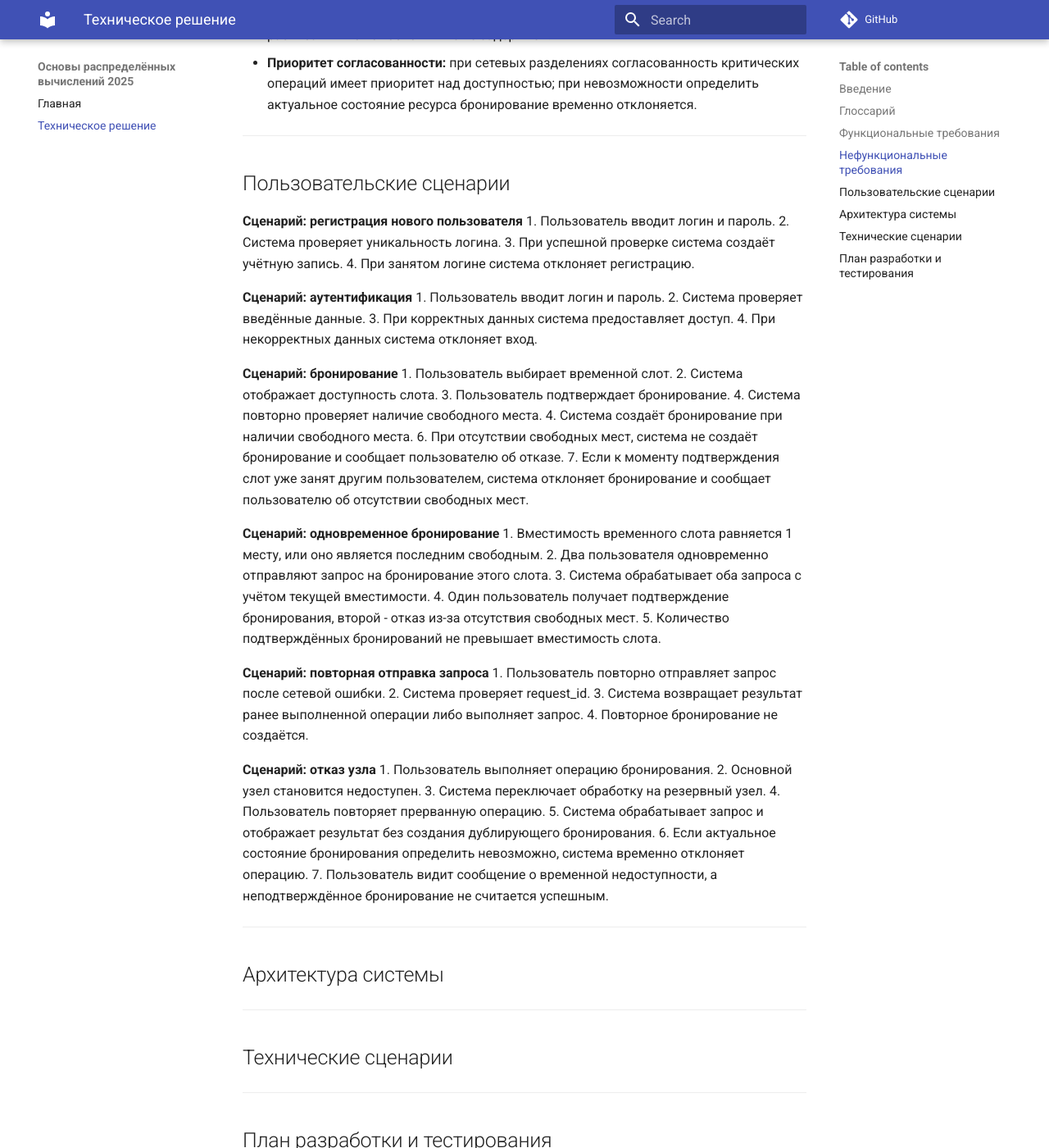
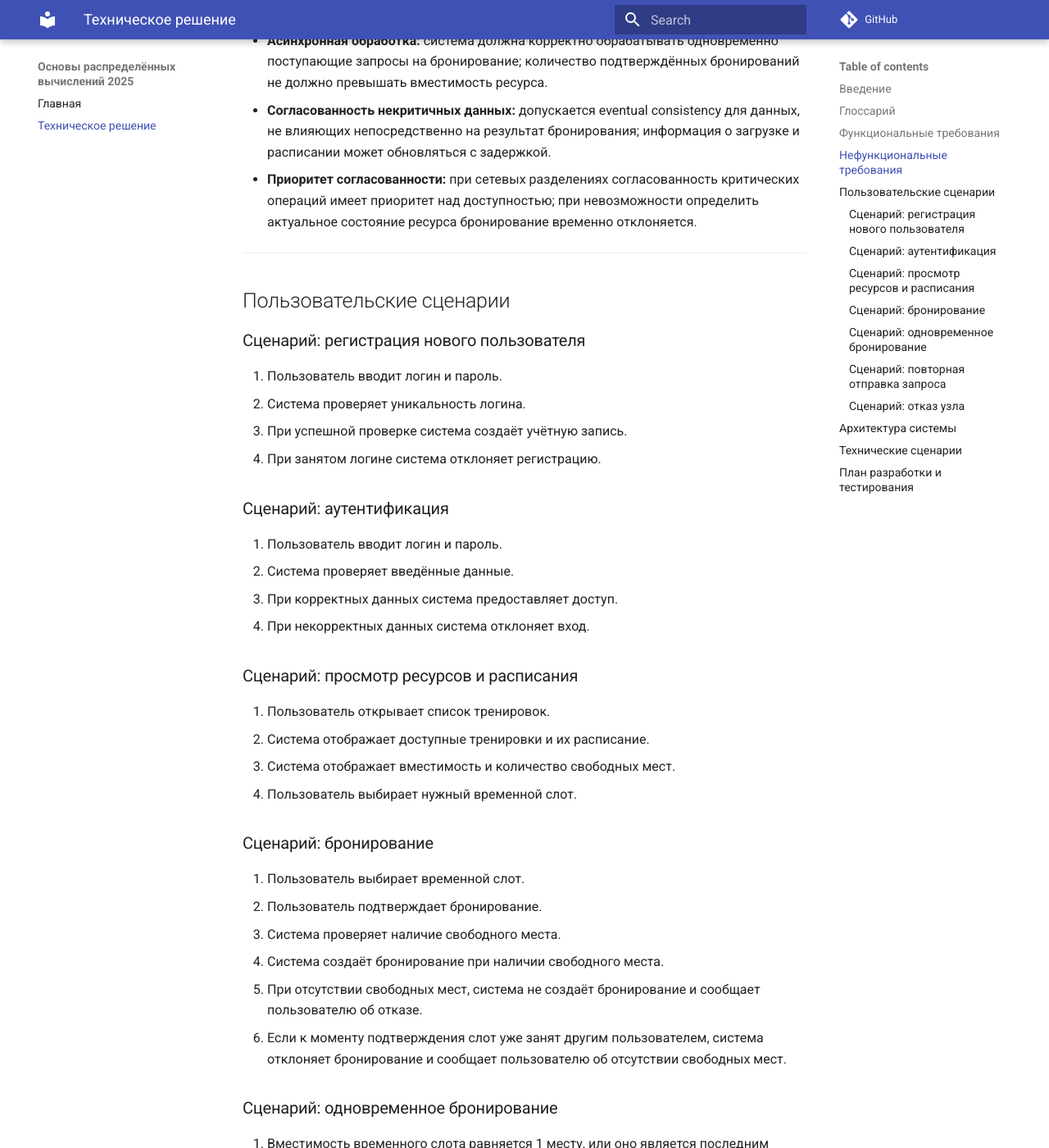
Before and after one commit to spbu-ds-practicum-2026/4positions, an MkDocs documentation site: the page built from docs/tr.md, in a window 1280 px wide and 1400 px high, scrolled down 2503 px. Shown: the whole window at 82% size. Built offline with MkDocs 1.6.1 and Material for MkDocs 9.7.7, drawn with Linux system fonts in a browser that asks for light colours; comment, search, counter and statistics services are not loaded; some of the changed text lies outside the part shown.

Commit message:
Исправления после ревью 2

```diff
--- a/docs/tr.md
+++ b/docs/tr.md
@@ -51,54 +53,59 @@
 - **Распределённость:** распределение данных между несколькими независимыми узлами без единого центрального узла хранения и обработки всех бронирований.
 - **Отказоустойчивость:** система должна продолжать работу при отказе отдельного узла; для каждого шарда используется резервная реплика, при отказе основного узла выполняется переключение на резервный узел (failover).
 - **Консистентность:** отсутствие превышения вместимости ресурса; проверка доступности места и создание бронирования выполняются атомарно.
-- **Устойчивость к сетевым ошибкам:** использование тайм-аутов и повторных попыток; повторная отправка запроса не приводит к повторному бронированию; для идентификации операций используется уникальный request_id.
-- **Асинхронная обработка:** система должна корректно обрабатывать одновременно поступаюзие запросы на бронирование; количество подтверждённых бронирований не должно превышать вместимость ресурса.
+- **Устойчивость к сетевым ошибкам:** использование тайм-аутов и повторных попыток; повторная отправка запроса не приводит к повторному бронированию; для идентификации операций используется уникальный `request_id`.
+- **Асинхронная обработка:** система должна корректно обрабатывать одновременно поступающие запросы на бронирование; количество подтверждённых бронирований не должно превышать вместимость ресурса.
 - **Согласованность некритичных данных:** допускается eventual consistency для данных, не влияющих непосредственно на результат бронирования; информация о загрузке и расписании может обновляться с задержкой.
 - **Приоритет согласованности:** при сетевых разделениях согласованность критических операций имеет приоритет над доступностью; при невозможности определить актуальное состояние ресурса бронирование временно отклоняется.
 
 ---
 
 ## Пользовательские сценарии
-**Сценарий: регистрация нового пользователя**
+### Сценарий: регистрация нового пользователя
 1. Пользователь вводит логин и пароль.
 2. Система проверяет уникальность логина.
 3. При успешной проверке система создаёт учётную запись.
 4. При занятом логине система отклоняет регистрацию.
 
-**Сценарий: аутентификация**
+### Сценарий: аутентификация
 1. Пользователь вводит логин и пароль.
 2. Система проверяет введённые данные.
 3. При корректных данных система предоставляет доступ.
 4. При некорректных данных система отклоняет вход.
 
-**Сценарий: бронирование**
+### Сценарий: просмотр ресурсов и расписания
+1. Пользователь открывает список тренировок.
+2. Система отображает доступные тренировки и их расписание.
+3. Система отображает вместимость и количество свободных мест.
+4. Пользователь выбирает нужный временной слот.
+
+### Сценарий: бронирование
 1. Пользователь выбирает временной слот.
-2. Система отображает доступность слота.
-3. Пользователь подтверждает бронирование.
-4. Система повторно проверяет наличие свободного места.
+2. Пользователь подтверждает бронирование.
+3. Система проверяет наличие свободного места.
 4. Система создаёт бронирование при наличии свободного места.
-6. При отсутствии свободных мест, система не создаёт бронирование и сообщает пользователю об отказе.
-7. Если к моменту подтверждения слот уже занят другим пользователем, система отклоняет бронирование и сообщает пользователю об отсутствии свободных мест.
+5. При отсутствии свободных мест, система не создаёт бронирование и сообщает пользователю об отказе.
+6. Если к моменту подтверждения слот уже занят другим пользователем, система отклоняет бронирование и сообщает пользователю об отсутствии свободных мест.
 
-**Сценарий: одновременное бронирование**
+### Сценарий: одновременное бронирование
 1. Вместимость временного слота равняется 1 месту, или оно является последним свободным.
 2. Два пользователя одновременно отправляют запрос на бронирование этого слота.
 3. Система обрабатывает оба запроса с учётом текущей вместимости.
 4. Один пользователь получает подтверждение бронирования, второй - отказ из-за отсутствия свободных мест.
 5. Количество подтверждённых бронирований не превышает вместимость слота.
 
-**Сценарий: повторная отправка запроса**
+### Сценарий: повторная отправка запроса
 1. Пользователь повторно отправляет запрос после сетевой ошибки.
-2. Система проверяет request_id.
+2. Система проверяет `request_id`.
 3. Система возвращает результат ранее выполненной операции либо выполняет запрос.
 4. Повторное бронирование не создаётся.
 
-**Сценарий: отказ узла**
+### Сценарий: отказ узла
 1. Пользователь выполняет операцию бронирования.
 2. Основной узел становится недоступен.
 3. Система переключает обработку на резервный узел.
 4. Пользователь повторяет прерванную операцию.
-5. Система обрабатывает запрос и отображает результат без создания дублирующего бронирования.
+5. Система обрабатывает запрос и отображает его результат; повторное бронирование не создаётся.
 6. Если актуальное состояние бронирования определить невозможно, система временно отклоняет операцию.
 7. Пользователь видит сообщение о временной недоступности, а неподтверждённое бронирование не считается успешным.
 
```
Also changed, not shown: other parts of docs/tr.md (+7 -5 lines).
